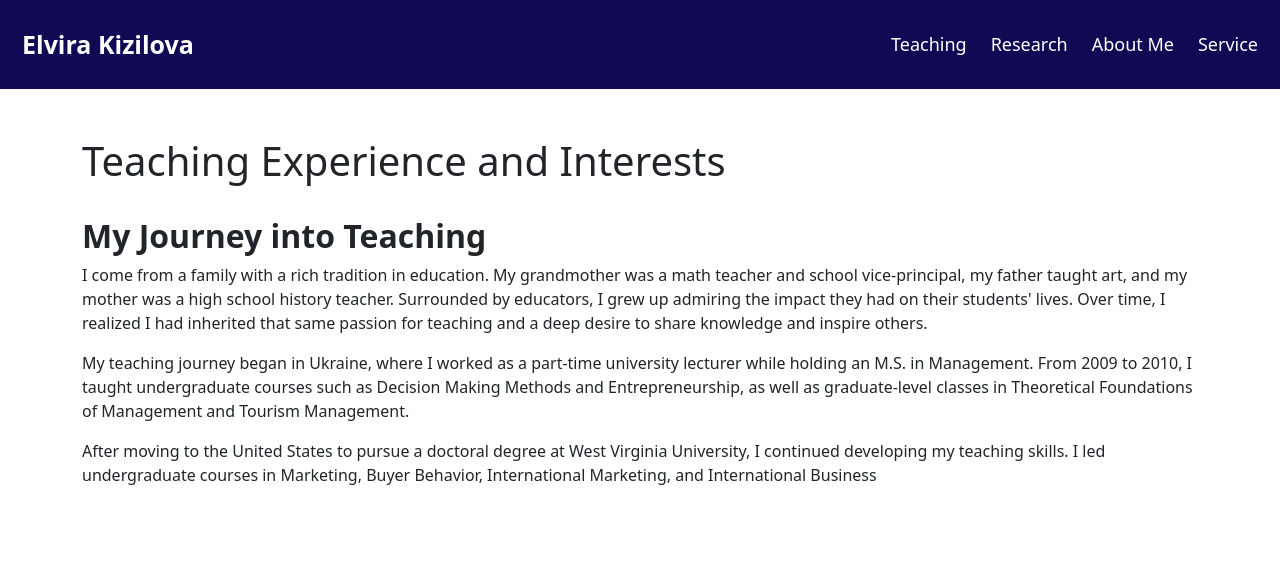
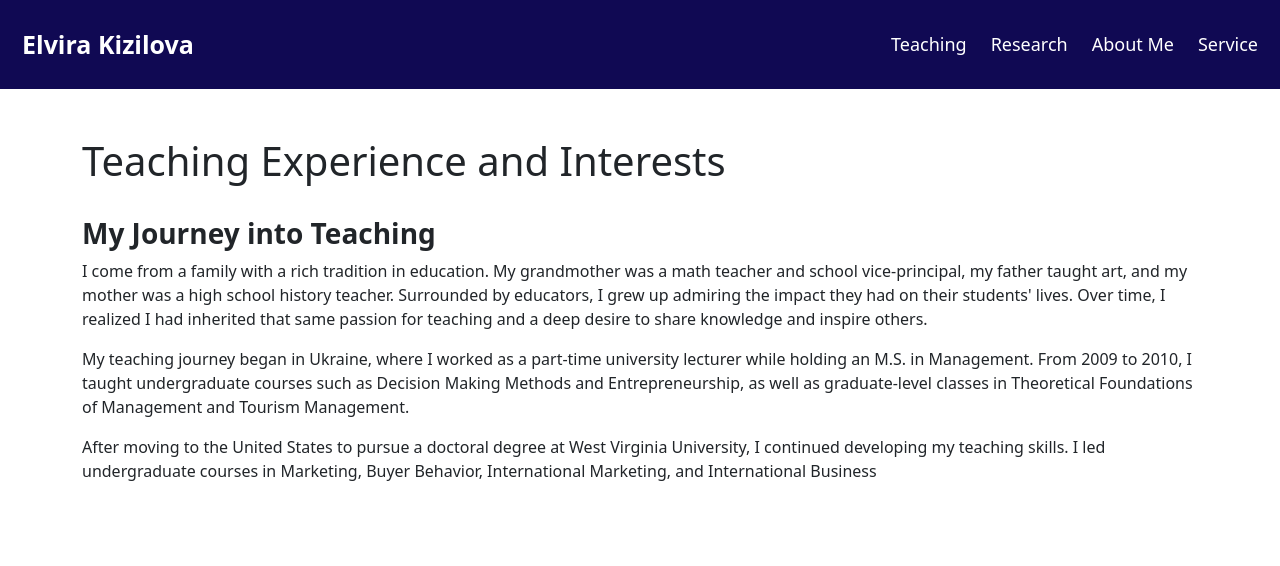
Before and after one commit to akizilov/elvira-kizilova, a plain HTML site: page teaching.html in a window 1280 px wide. Shown: the top 566 px of the page. Drawn offline with nearby package versions, Linux system fonts and the light colour scheme.

Commit message:
Update teaching.html

```diff
--- a/teaching.html
+++ b/teaching.html
@@ -25,7 +25,7 @@
         <div class="container">
             <H1>Teaching Experience and Interests</H1>
             <br>
-            <h2><b>My Journey into Teaching</b></h2>
+            <h3><b>My Journey into Teaching</b></h3>
             <p>I come from a family with a rich tradition in education. My grandmother was a math teacher and school vice-principal, my father taught art, and my mother was a high school history teacher. Surrounded by educators, I grew up admiring the impact they had on their students' lives. Over time, I realized I had inherited that same passion for teaching and a deep desire to share knowledge and inspire others.</p>
             <p>My teaching journey began in Ukraine, where I worked as a part-time university lecturer while holding an M.S. in Management. From 2009 to 2010, I taught undergraduate courses such as Decision Making Methods and Entrepreneurship, as well as graduate-level classes in Theoretical Foundations of Management and Tourism Management.</p>
             <p>After moving to the United States to pursue a doctoral degree at West Virginia University, I continued developing my teaching skills. I led undergraduate courses in Marketing, Buyer Behavior, International Marketing, and International Business</p>
```
